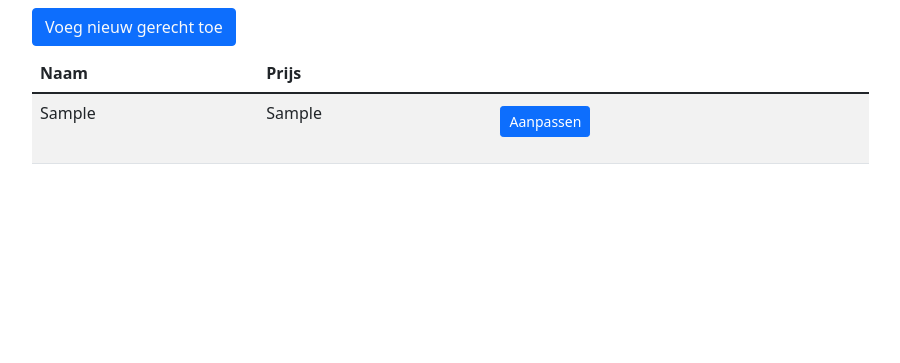
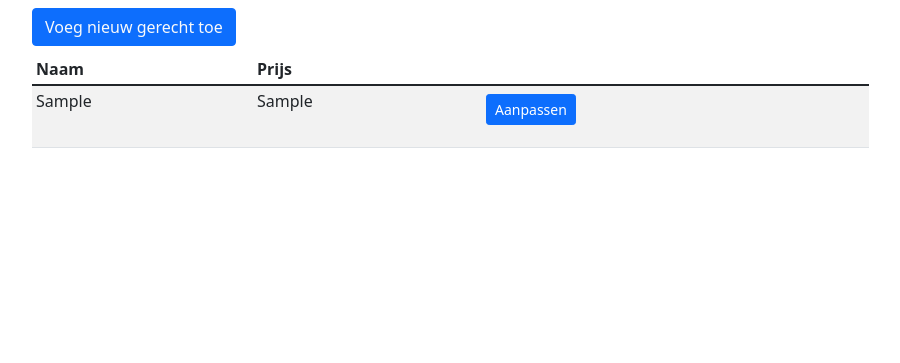
Before and after one commit to DaanGrob05/Mini-CRUD, a PHP site: page /index.php?page=menu in a window 1280 px wide. Shown: the part 70-433 px from the top of the page, without its empty margins (50-950 px from the left). Run offline with PHP 8.4, Linux system fonts and the light colour scheme; tables that the repository leaves empty or names only in its code hold one stand-in row (values such as "Sample post"); data that the repository does not hold is empty.

Commit message:
laatste update

```diff
--- a/php/menu.php
+++ b/php/menu.php
@@ -35,7 +35,7 @@
 
     <?php
         $gerecht = $result[0];
-        echo "<table class='table table-striped w-75'>";
+        echo "<table class='table table-sm table-hover table-striped w-75'>";
             echo "<thead>";
                 echo "<th scope='col'>Naam</th>";
                 echo "<th scope='col'>Prijs</th>";
--- a/php/redirects/menuItem.php
+++ b/php/redirects/menuItem.php
@@ -28,7 +28,6 @@
         session_start();
         $_SESSION['menuItemEdited'] = true;
         header ("Location: ../index.php?page=Menu");
-
     }
 
 
```
